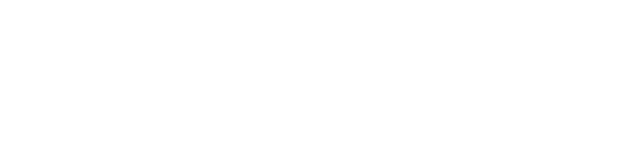
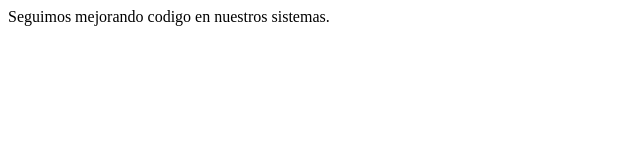
Before and after one commit to Mprompt-code/rompesuelo, a plain HTML site: page index.html in a window 1280 px wide. Shown: the whole page, without its empty margins (0-640 px from the left). Drawn offline with Linux system fonts and the light colour scheme.

Commit message:
actualizacion html

```diff
--- a/index.html
+++ b/index.html
@@ -4,8 +4,9 @@
     <meta charset="UTF-8">
     <meta name="viewport" content="width=device-width, initial-scale=1.0">
     <title>Sistema de registro de juegos</title>
+
 </head>
 <body>
-
+    <div class="MejoraCodeMessage"> Seguimos mejorando codigo en nuestros sistemas.</div>
 </body>
 </html>
```
